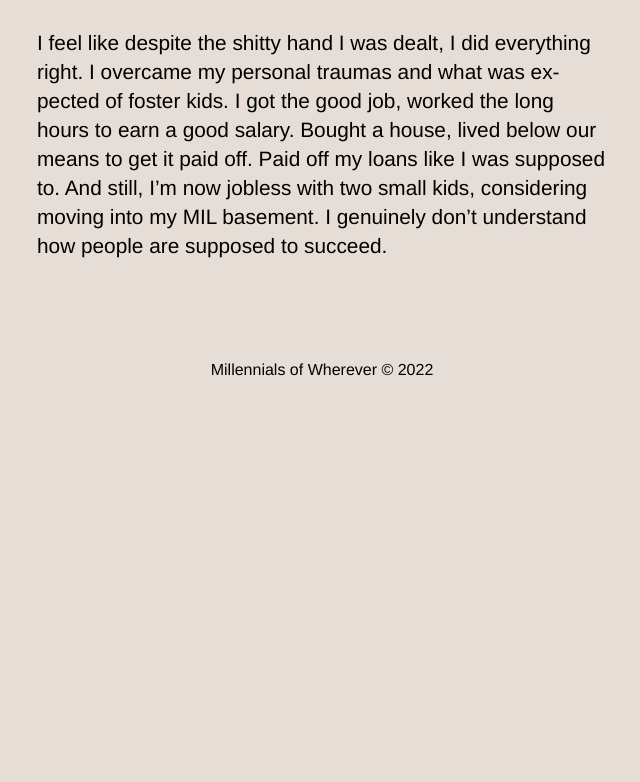
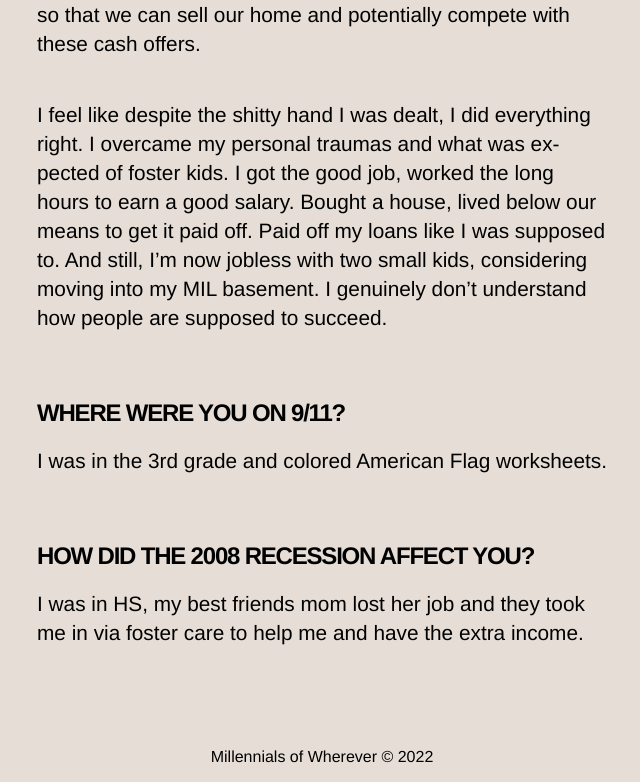
Before and after one commit to sdennett55/millennials-of-wherever, a website: page index.html in a window 1280 px wide. Shown: the part 1632-2414 px from the top of the page, without its empty margins (318-958 px from the left). Before the commit the page ends 2027 px from the top, so only its background shows below. Drawn offline with Linux system fonts and the light colour scheme.

Commit message:
finishing touches

```diff
--- a/index.html
+++ b/index.html
@@ -65,6 +65,7 @@
             </ul>
           </div>
         </div>
+        <h3 class="Mow-entrySubtitle">My Story</h3>
         <p class="Mow-entryCopy">
           My birth parents were addicts/abusive and I was in and out of foster
           care. Cue miscellaneous trauma. Come high school it was time to decide
@@ -104,6 +105,17 @@
           small kids, considering moving into my MIL basement. I genuinely don’t
           understand how people are supposed to succeed.
         </p>
+        <h3 class="Mow-entrySubtitle">Where were you on 9/11?</h3>
+        <p class="Mow-entryCopy">
+          I was in the 3rd grade and colored American Flag worksheets.
+        </p>
+        <h3 class="Mow-entrySubtitle">
+          How did the 2008 Recession affect you?
+        </h3>
+        <p class="Mow-entryCopy">
+          I was in HS, my best friends mom lost her job and they took me in via
+          foster care to help me and have the extra income.
+        </p>
       </li>
     </ol>
     <footer class="Mow-footer">Millennials of Wherever &copy; 2022</footer>
--- a/styles/main.scss
+++ b/styles/main.scss
@@ -131,6 +131,16 @@ body {
     margin: 1em 0;
     max-width: 500px;
   }
+  &-entrySubtitle {
+    align-self: start;
+    width: 570px;
+    margin: 2em auto 0;
+    font-size: 1.5rem;
+    text-transform: uppercase;
+    line-height: 1;
+    letter-spacing: -0.05em;
+    max-width: 100%;
+  }
   &-entryCopy {
     line-height: 1.4;
     letter-spacing: normal;
```
Also changed, not shown: styles/main.css, 1 other file.
